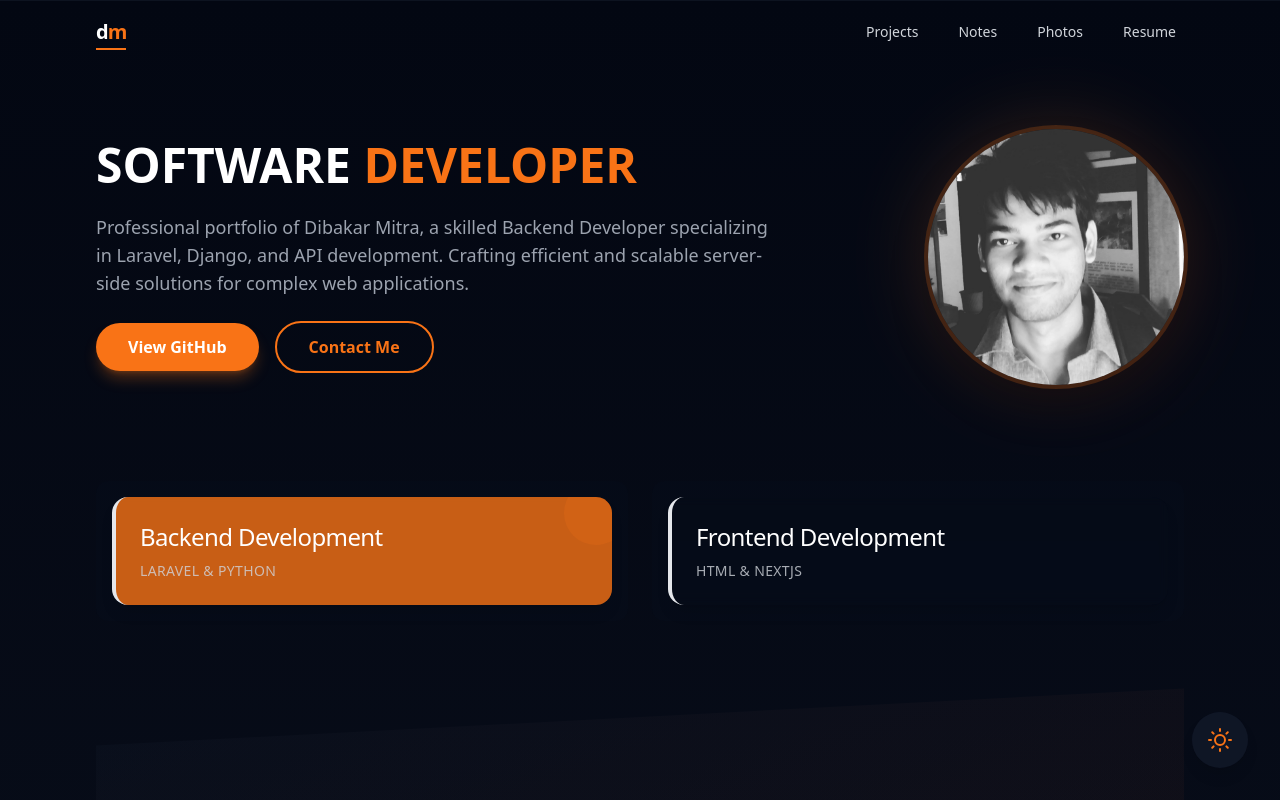
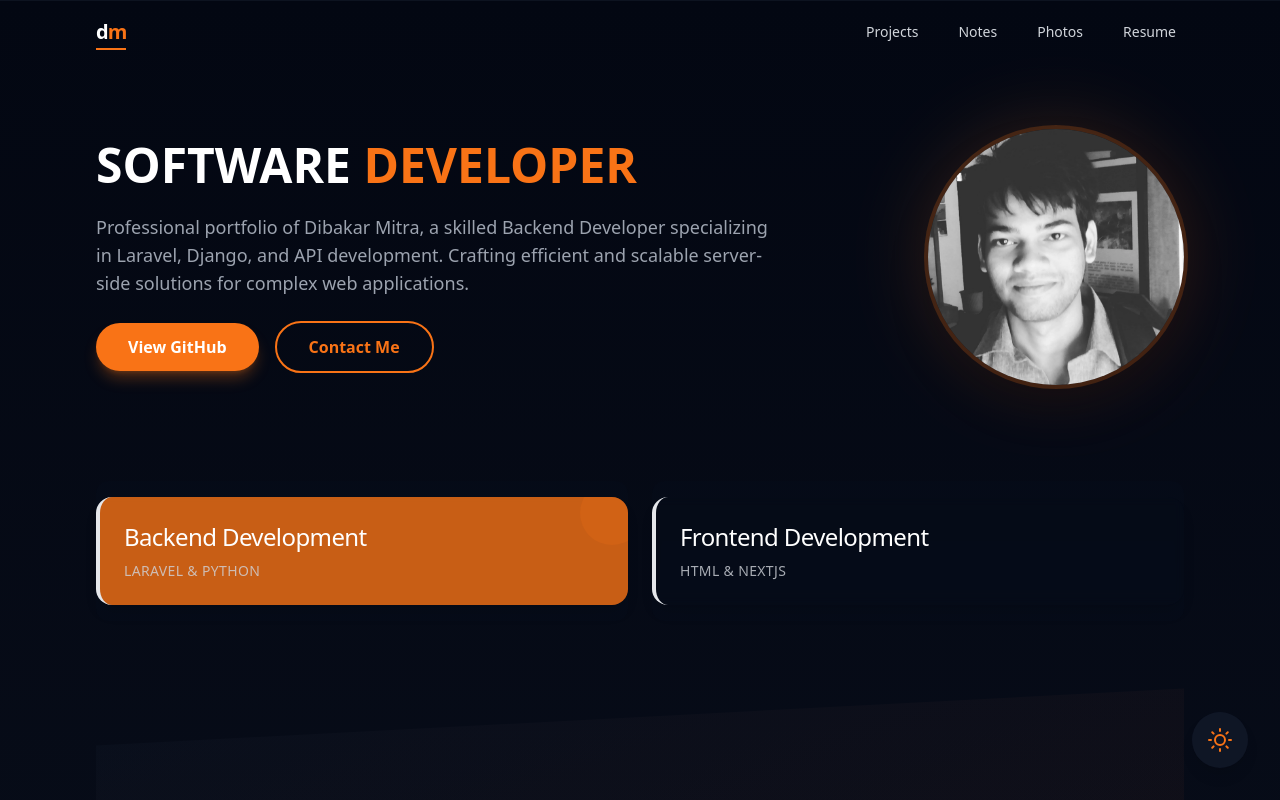
Before and after one commit to dibakarmitra/portfolio-nextjs, a Next.js app: page / in a window 1280 px wide. Shown: the top 800 px of the page. Built offline with nearby package versions, Linux system fonts and the light colour scheme.

Commit message:
ui p fix

```diff
--- a/app/page.tsx
+++ b/app/page.tsx
@@ -64,7 +64,7 @@ export default function Page() {
         {metaData.skills.map((skill, index) => (
           <div
             key={index}
-            className="p-4 bg-gray-50/50 dark:bg-gray-900/10 rounded-xl dark:hover:bg-gray-900/20 transition-colors duration-300"
+            className="py-4 bg-gray-50/50 dark:bg-gray-900/10 rounded-xl dark:hover:bg-gray-900/20 transition-colors duration-300"
           >
             <SkillCard
               title={skill.title}
```
